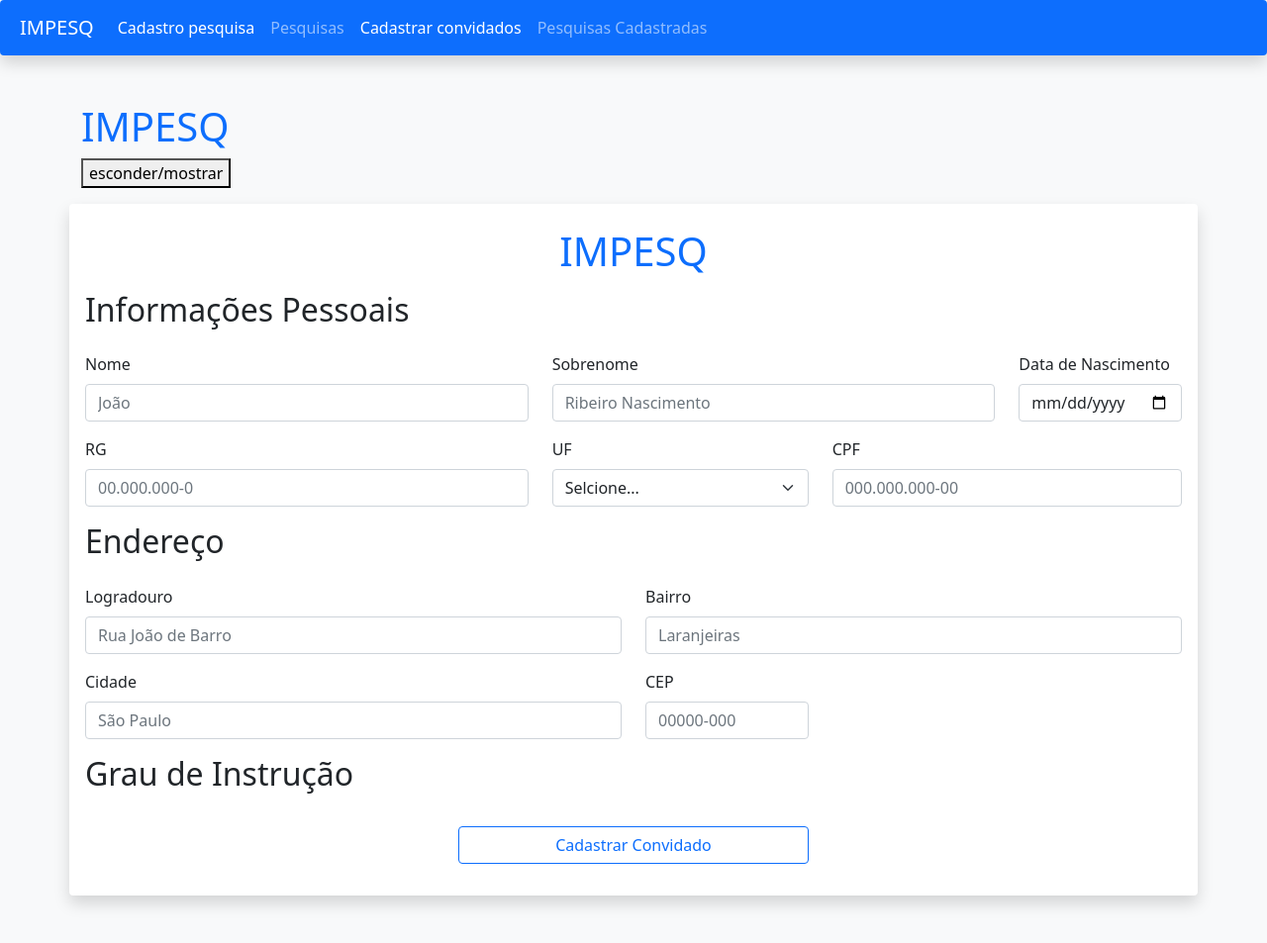
After one commit to marcellass/Impactados_IMPESQ, a Flask app: template templates/cadastro_convidado1.html in a window 1280 px wide. The commit adds this page. Shown: the whole page at 99% size. Run offline with Flask 2, Linux system fonts and the light colour scheme; the template is opened without the code that fills it, so the values that code supplies are empty.

Commit message:
finalizando front

```diff
--- /dev/null
+++ b/templates/cadastro_convidado1.html
@@ -0,0 +1,152 @@
+<!DOCTYPE html>
+<html>
+<head>
+    <meta charset='utf-8'>
+    <meta http-equiv='X-UA-Compatible' content='IE=edge'>
+    <title>IMPESQ</title>
+    <meta name='viewport' content='width=device-width, initial-scale=1'>
+    <link href="https://cdn.jsdelivr.net/npm/bootstrap@5.0.2/dist/css/bootstrap.min.css" rel="stylesheet" integrity="sha384-EVSTQN3/azprG1Anm3QDgpJLIm9Nao0Yz1ztcQTwFspd3yD65VohhpuuCOmLASjC" crossorigin="anonymous">
+    <script src="main.js" defer></script>
+    <link href="style.css" rel="stylesheet">
+</head>
+    <body class="bg-light text-dark shadow-none">
+      <nav class="navbar navbar-expand-lg navbar-dark bg-primary shadow p-2 mb-5 rounded">
+        <div class="container-fluid">
+          <a class="navbar-brand" href="#">IMPESQ</a>
+          <button class="navbar-toggler" type="button" data-bs-toggle="collapse" data-bs-target="#navbarNavAltMarkup" aria-controls="navbarNavAltMarkup" aria-expanded="false" aria-label="Toggle navigation">
+            <span class="navbar-toggler-icon"></span>
+          </button>
+          <div class="collapse navbar-collapse" id="navbarNavAltMarkup">
+            <div class="navbar-nav">
+              <a class="nav-link active" aria-current="page" href="#">Cadastro pesquisa</a>
+              <a class="nav-link" href="#">Pesquisas</a>
+              <a class="nav-link active" aria-current="page" href="#">Cadastrar convidados</a>
+              <a class="nav-link" href="#">Pesquisas Cadastradas</a>
+            </div>
+        </div>
+      </nav>
+
+      <div class="container">
+        <div class="row">
+          <div class="col col-12">
+            <h1 style="color: #0d6efd;">IMPESQ</h1>
+            <button id="action"> esconder/mostrar</button>
+          </div>
+        </div>
+      </div>
+
+
+      <div class="container shadow p-3 mb-5 bg-body rounded mt-3" id="cont">
+        <div class="container d-flex p-2 bd-highlight">
+          <div class="col d-flex justify-content-center">
+            <h1 style="color: #0d6efd;" >IMPESQ</h1>
+          </div>
+        </div>
+
+        <form action="/cadastrar/convidado" method="POST" name="cadastrar" id="form">
+          <div id="cont">
+            <div class="row row-cols-2">
+              <div class="col-12 mb-3">
+                <h2>
+                  Informações Pessoais
+                </h2>
+              </div>
+              <div class="col-md-5 mb-3">
+                <label class="form-label">Nome</label>
+                <input type="email" class="form-control" name="nome" placeholder="João">
+              </div>
+              <div class="col-md-5 mb-3">
+                <label class="form-label">Sobrenome</label>
+                <input type="email" class="form-control" name="sobrenome" placeholder="Ribeiro Nascimento">
+              </div>
+              <div class="col-md-2 mb-3">
+                <label class="form-label">Data de Nascimento</label>
+                <input type="date" class="form-control" name="nascimento">
+              </div>
+              <div class="col-md-5 mb-3">
+                <label class="form-label">RG</label>
+                <input type="email" class="form-control" name="rg" placeholder="00.000.000-0">
+              </div>
+              <div class="col-md-3 mb-3">
+                <label class="form-label">UF</label>
+                <select class="form-select">
+                  <option selected>Selcione...</option>
+                  <option value="AC">Acre</option>
+                  <option value="AL">Alagoas</option>
+                  <option value="AP">Amapá</option>
+                  <option value="AM">Amazonas</option>
+                  <option value="BA">Bahia</option>
+                  <option value="CE">Ceará</option>
+                  <option value="DF">Distrito Federal</option>
+                  <option value="ES">Espírito Santo</option>
+                  <option value="GO">Goiás</option>
+                  <option value="MA">Maranhão</option>
+                  <option value="MT">Mato Grosso</option>
+                  <option value="MS">Mato Grosso do Sul</option>
+                  <option value="MG">Minas Gerais</option>
+                  <option value="PA">Pará</option>
+                  <option value="PB">Paraíba</option>
+                  <option value="PR">Paraná</option>
+                  <option value="PE">Pernambuco</option>
+                  <option value="PI">Piauí</option>
+                  <option value="RJ">Rio de Janeiro</option>
+                  <option value="RN">Rio Grande do Norte</option>
+                  <option value="RS">Rio Grande do Sul</option>
+                  <option value="RO">Rondônia</option>
+                  <option value="RR">Roraima</option>
+                  <option value="SC">Santa Catarina</option>
+                  <option value="SP">São Paulo</option>
+                  <option value="SE">Sergipe</option>
+                  <option value="TO">Tocantins</option>
+                </select>
+              </div>
+              <div class="col-md-4 mb-3">
+                <label class="form-label">CPF</label>
+                <input type="password" class="form-control" name="cpf" placeholder="000.000.000-00">
+              </div>
+
+              <div class="col-12 mb-3">
+                <h2>
+                  Endereço
+                </h2>
+              </div>
+
+              <div class="col-6 mb-3">
+                <label class="form-label">Logradouro</label>
+                <input type="text" class="form-control" placeholder="Rua João de Barro" name="endereco">
+              </div>
+              <div class="col-6 mb-3">
+                <label class="form-label">Bairro</label>
+                <input type="text" class="form-control" placeholder="Laranjeiras" name="bairro">
+              </div>
+              <div class="col-md-6 mb-3">
+                <label class="form-label">Cidade</label>
+                <input type="text" class="form-control" name="cidade" placeholder="São Paulo">
+              </div>
+
+              <div class="col-md-2 mb-3">
+                <label class="form-label">CEP</label>
+                <input type="text" class="form-control" name="cep" placeholder="00000-000" >
+              </div>
+
+              <div class="col-12 mb-3">
+                <h2>
+                  Grau de Instrução
+                </h2>
+              </div>
+
+
+              <br>
+              <br>
+              <br>
+              <div class="col-12 mb-3">
+              <div class="row justify-content-md-center">
+              <div class="d-grid gap-2 col-4 mx-auto">
+                <button type="submit" class="btn btn-outline-primary">Cadastrar Convidado</button>
+              </div>
+            </div>
+          </div>
+        </form>
+      </div>
+    </body>
+</html>
--- a/templates/cadastro_pesquisa.html
+++ b/templates/cadastro_pesquisa.html
@@ -6,6 +6,7 @@
     <title>IMPESQ</title>
     <meta name='viewport' content='width=device-width, initial-scale=1'>
     <link href="https://cdn.jsdelivr.net/npm/bootstrap@5.0.2/dist/css/bootstrap.min.css" rel="stylesheet" integrity="sha384-EVSTQN3/azprG1Anm3QDgpJLIm9Nao0Yz1ztcQTwFspd3yD65VohhpuuCOmLASjC" crossorigin="anonymous">
+    <script src="main.js" defer></script>
 </head>
     <body class="bg-light text-dark shadow-none">
 
--- /dev/null
+++ b/templates/main.js
@@ -0,0 +1,27 @@
+var button = document.getElementById("action");
+
+button.addEventListener("click", function(){
+  var cont = document.getElementById("cont");
+  cont.classList.toggle("hide");
+});
+
+var button = document.getElementById("action1");
+
+button.addEventListener("click", function(){
+  var endereco = document.getElementById("endereco");
+  endereco.classList.toggle("hide");
+});
+
+var button = document.getElementById("action-formacao");
+
+button.addEventListener("click", function(){
+  var grau = document.getElementById("grau-formacao");
+  grau.classList.toggle("hide");
+});
+
+var button = document.getElementById("action-contato");
+
+button.addEventListener("click", function(){
+  var contato = document.getElementById("user-contato");
+  contato.classList.toggle("hide");
+});
--- /dev/null
+++ b/templates/style.css
@@ -0,0 +1,10 @@
+.hide {
+    display: none;
+}
+
+
+.btn-circle.btn-xl {
+    border-radius: 60px;
+    font-size: 15px;
+    text-align: center;
+}
```
Also changed, not shown: templates/cadastro_convidado.html (+76 -18 lines).
